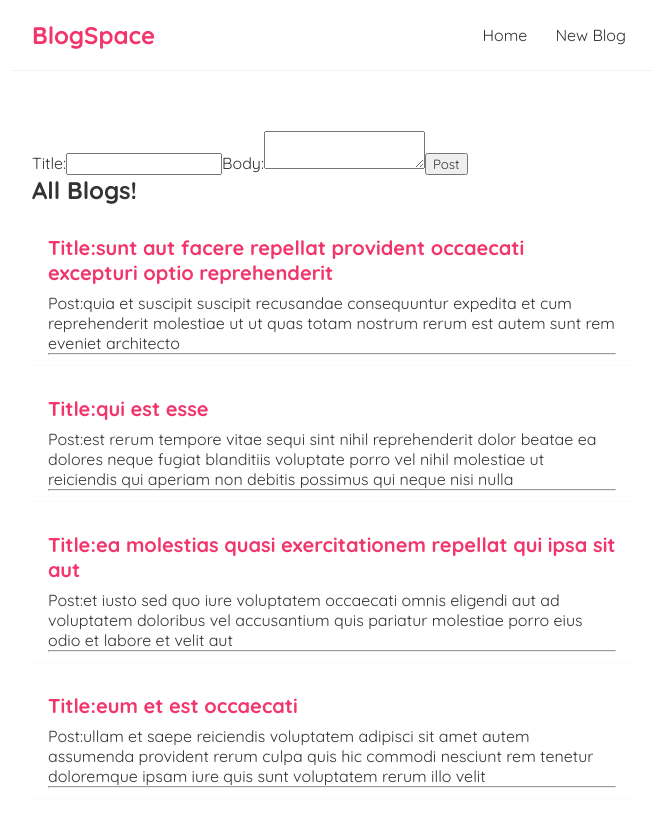
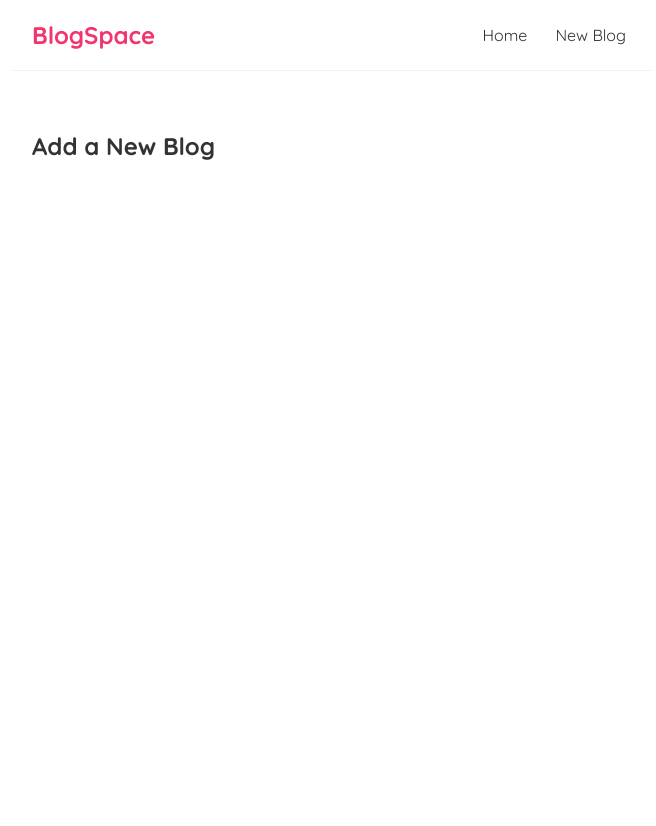
Before and after one commit to elenyevtushok/react-blogSpace, a React (Vite) app: page /create in a window 1280 px wide. Shown: the top 826 px of the page, without its empty margins (308-964 px from the left). After the commit the page ends 800 px from the top, so only its background shows below. Built offline with nearby package versions, Linux system fonts and the light colour scheme; data requests are answered from the project's data file.

Commit message:
Add Router

```diff
--- a/package.json
+++ b/package.json
@@ -10,7 +10,8 @@
 	},
 	"dependencies": {
 		"react": "^18.2.0",
-    "react-dom": "^18.2.0"
+		"react-dom": "^18.2.0",
+		"react-router-dom": "^5.3.4"
 	},
 	"devDependencies": {
 		"@types/react": "^18.0.26",
--- a/src/App.jsx
+++ b/src/App.jsx
@@ -1,62 +1,26 @@
 import { useState, useEffect } from 'react'
 import Navbar from './Navbar';
 import Home from './Home';
+import { BrowserRouter as Router, Route, Switch } from 'react-router-dom';
+import Create from './Create';
 
 function App() {
-	const [newPost, setNewPost] = useState({ title: "", body: "" })
-
-	function handleChange(event) {
-		const { name, value } = event.target
-		setNewPost(prevNewPost => {
-			return {
-				...prevNewPost,
-				[name]: value,
-			}
-		})
-	}
-	function handleClick(event){
-		event.preventDefault();
-
-		const options = {
-			method: "POST",
-			body: JSON.stringify(newPost),
-			headers: {
-				"Content-Type": "application/json"
-			}
-		}
-
-		fetch("https://apis.scrimba.com/jsonplaceholder/posts", options)
-			.then(res => res.json())
-			.then(newPost => {
-				console.log(newPost)
-			})
-	}
-
 return (
+		<Router>
 			<div className='App'>
 				<Navbar />
 				<div className='content'>
-			<form>
-				<label htmlFor="post-title">Title:</label>
-				<input
-					id="post-title"
-					type="text"
-					name='title'
-					value={newPost.title}
-					onChange = {handleChange}
-				/>
-				<label htmlFor="post-body">Body:</label>
-				<textarea
-					id="post-body"
-					name='body'
-					value={newPost.body}
-					onChange={handleChange}
-				/>
-				<button onClick ={handleClick}>Post</button>
-			</form>
+					<Switch>
+						<Route exact path = "/">
 						<Home />
+						</Route>
+						<Route path = "/create">
+							<Create />
+						</Route>
+					</Switch>
 				</div>
 			</div>
+		</Router>
 	)
 }
 
--- /dev/null
+++ b/src/Create.jsx
@@ -0,0 +1,9 @@
+import React from 'react'
+
+export default function Create() {
+	return (
+		<div className='create'>
+			<h2>Add a New Blog</h2>
+		</div>
+	)
+}
--- a/src/Home.jsx
+++ b/src/Home.jsx
@@ -1,33 +1,9 @@
 import React, { useState, useEffect } from 'react'
 import BlogList from './BlogList';
+import useFetch from './useFetch';
 
 export default function Home() {
-	const [posts, setPosts] = useState(null);
-	const [isPending, setIsPending] = useState(true);
-	const [error, setError] = useState(null);
-
-	function fetchPosts() {
-		fetch("http://localhost:8000/blogs")
-			.then(res => {
-				if (!res.ok) {
-					throw Error('Could not fetch the data for that resourse')
-				}
-				return res.json();
-			})
-			.then(data => {
-				setIsPending(false);
-				setPosts(data);
-				setError(null)
-			})
-			.catch(error => {
-				setIsPending(false);
-				setError(error.message)
-			})
-	}
-
-	useEffect(() => {
-		fetchPosts()
-	}, [])
+	const { data: posts, isPending, error } = useFetch('http://localhost:8000/blogs');
 
 	return (
 		<div className='home'>
--- a/src/Navbar.jsx
+++ b/src/Navbar.jsx
@@ -1,12 +1,13 @@
 import React from 'react'
+import { Link } from 'react-router-dom'
 
 export default function Navbar() {
 	return (
 		<nav className='navbar'>
 			<h1>BlogSpace</h1>
 			<div className='links'>
-				<a href='/'>Home</a>
-				<a href="/create">New Blog</a>
+				<Link to='/'>Home</Link>
+				<Link to="/create">New Blog</Link>
 			</div>
 		</nav>
 	)
--- /dev/null
+++ b/src/useFetch.jsx
@@ -0,0 +1,33 @@
+import React, { useState, useEffect } from 'react'
+
+export default function useFetch(url) {
+	const [data, setData] = useState(null);
+	const [isPending, setIsPending] = useState(true);
+	const [error, setError] = useState(null);
+
+	function fetchData() {
+		fetch(url)
+			.then(res => {
+				if (!res.ok) {
+					throw Error('Could not fetch the data for that resourse')
+				}
+				return res.json();
+			})
+			.then(data => {
+				setIsPending(false);
+				setData(data);
+				setError(null)
+			})
+			.catch(error => {
+				setIsPending(false);
+				setError(error.message)
+			})
+	}
+
+	useEffect(() => {
+		fetchData()
+	}, [url])
+
+	return { data, isPending, error }
+
+}
```
Also changed, not shown: 1 other file (tests, documents, lock files or other folders). Lines whose indentation alone changed are shown as unchanged.
